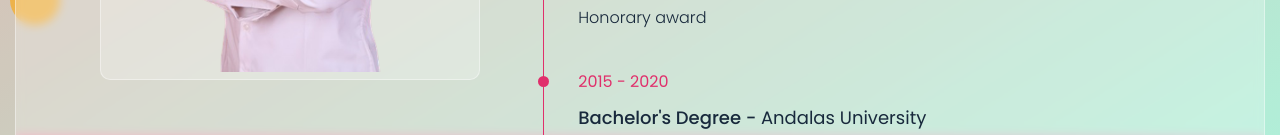
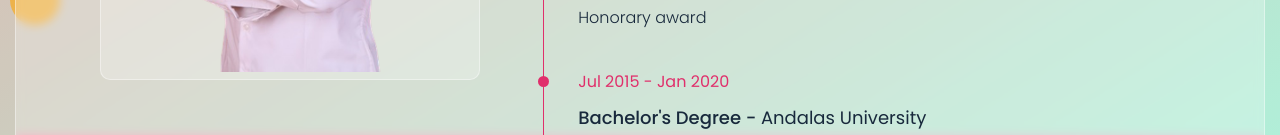
Before and after one commit to Ahmadfaisal98/portfolio-next, a Next.js app: page /about in a window 1280 px wide. Both pictures are taken after a click on the button "Education". Shown: the part 665-800 px from the top of the page. Built offline with nearby package versions, Linux system fonts and the light colour scheme; a web font is replaced by a local one.

Commit message:
update date education

```diff
--- a/pages/about.tsx
+++ b/pages/about.tsx
@@ -103,7 +103,7 @@ const About = () => {
                       <p>Honorary award</p>
                     </div>
                     <div className='timeline-item'>
-                      <span className='date'>2015 - 2020</span>
+                      <span className='date'>Jul 2015 - Jan 2020</span>
                       <h4>
                         {`Bachelor's degree -`} <span>Andalas University</span>
                       </h4>
```
